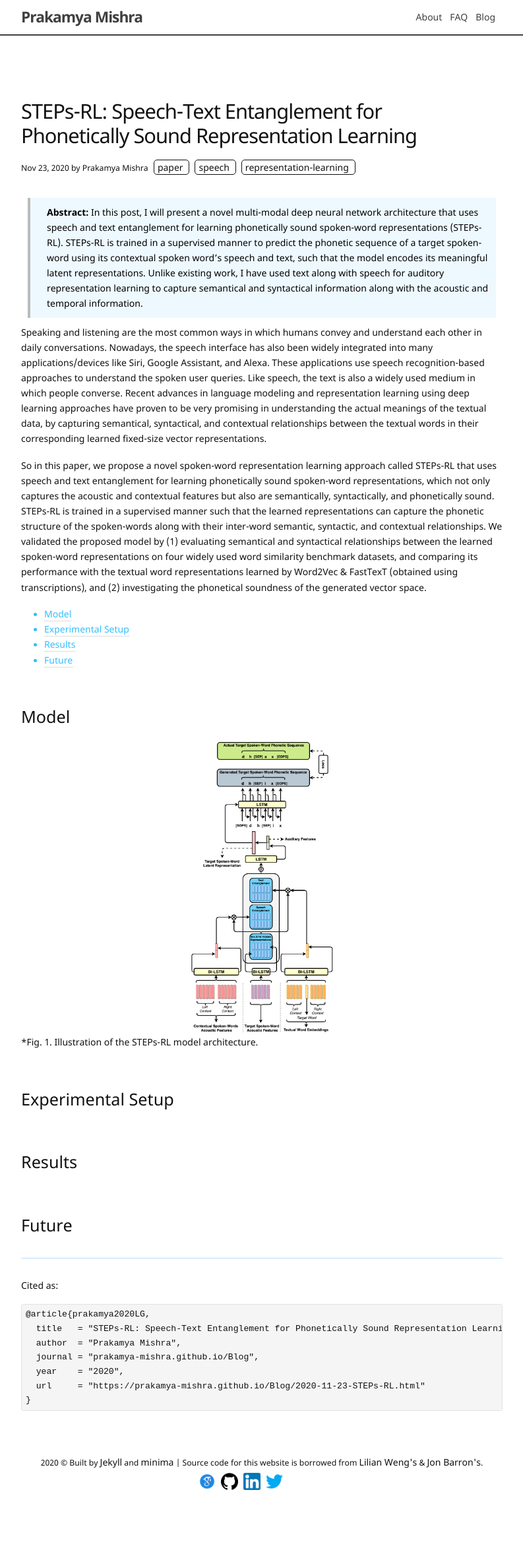
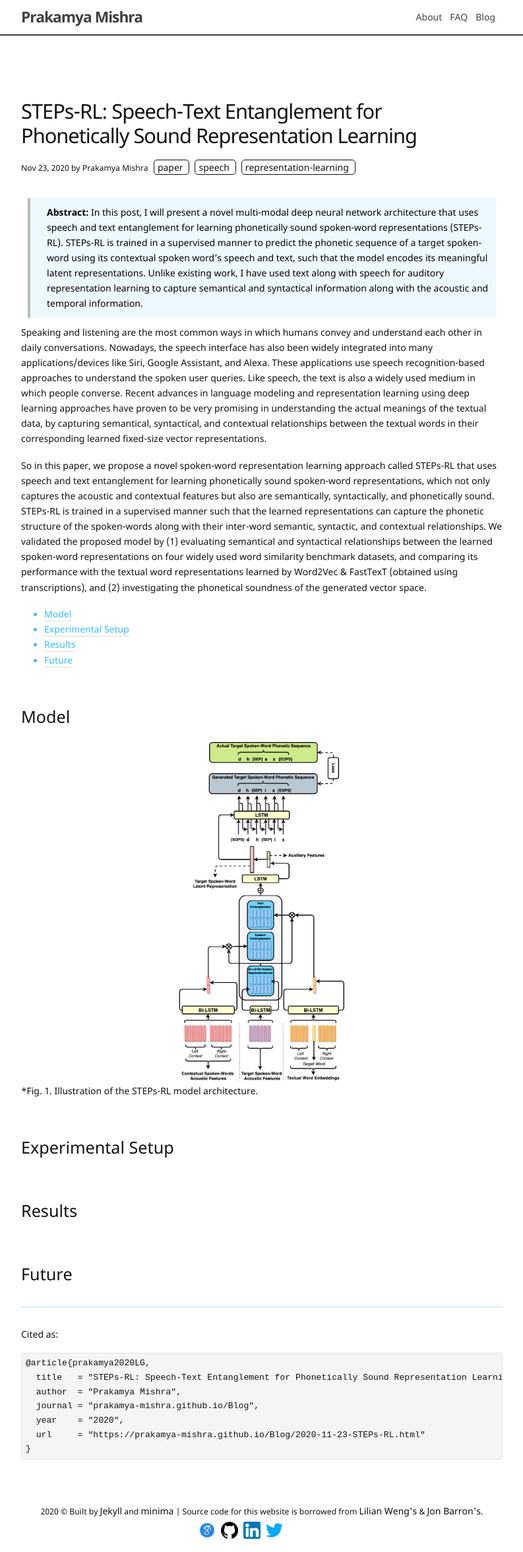
Before and after one commit to prakamya-mishra/prakamya-mishra.github.io, a Jekyll site: the page built from _posts/2020-11-23-STEPs-RL.md, in a window 1280 px wide. Shown: the whole page at 66% size, without its empty margins (243-1036 px from the left). Built offline with Jekyll 4.4.1, drawn with Linux system fonts in a browser that asks for light colours; before the commit the page ends 2279 px from its top, so only the background shows below that.

Commit message:
Update 2020-11-23-STEPs-RL.md

```diff
--- a/_posts/2020-11-23-STEPs-RL.md
+++ b/_posts/2020-11-23-STEPs-RL.md
@@ -21,7 +21,7 @@ So in this paper, we propose a novel spoken-word representation learning approac
 
 ## Model
 ![STEPs-RL Model Architecture]({{ '/assets/Blog/STEPs-RL-SpeechVec.png' | relative_url }})
-{: style="width: 30%;" class="center"}
+{: style="width: 35%;" class="center"}
 *Fig. 1. Illustration of the STEPs-RL model architecture.
 
 ## Experimental Setup
```
